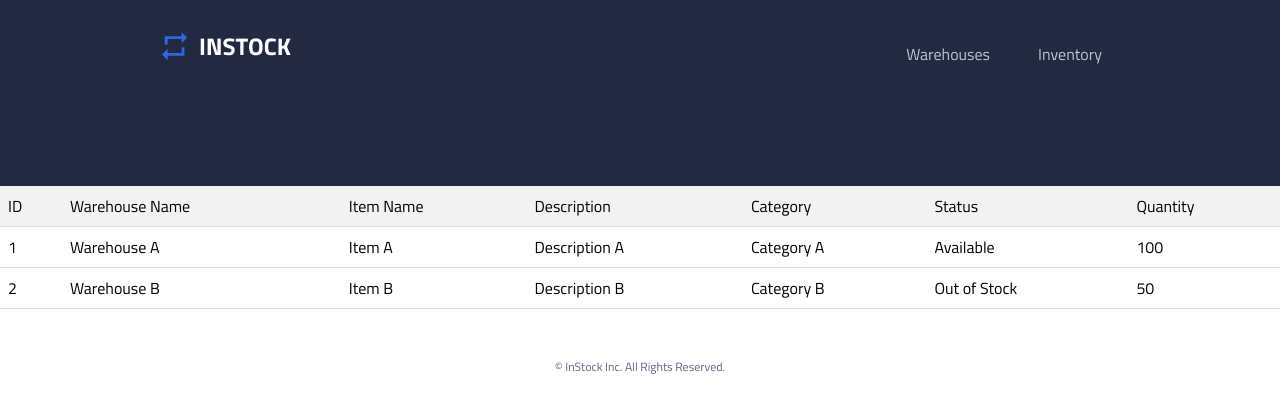
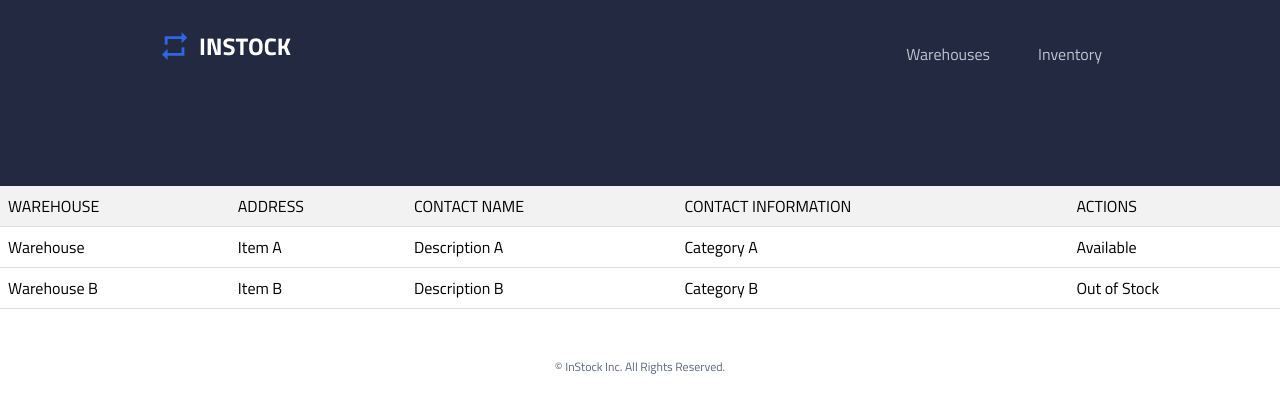
Before and after one commit to laura-nguyen/red-eyed-tree-frog-instock-client, a React (Vite) app: page / in a window 1280 px wide. Shown: the top 412 px of the page. Built offline with nearby package versions, Linux system fonts and the light colour scheme; no server answers.

Commit message:
added table structure in warehouse file

```diff
--- a/src/pages/Warehouses/Warehouses.jsx
+++ b/src/pages/Warehouses/Warehouses.jsx
@@ -26,39 +26,32 @@ export default function Warehouses () {
           <table id="inventoryTable">
               <thead>
                   <tr>
-                      <th onclick="sortTable(0)">ID</th>
-                      <th onclick="sortTable(1)">Warehouse Name</th>
-                      <th onclick="sortTable(2)">Item Name</th>
-                      <th onclick="sortTable(3)">Description</th>
-                      <th onclick="sortTable(4)">Category</th>
-                      <th onclick="sortTable(5)">Status</th>
-                      <th onclick="sortTable(6)">Quantity</th>
+                      <th>WAREHOUSE</th>
+                      <th>ADDRESS</th>
+                      <th>CONTACT NAME</th>
+                      <th>CONTACT INFORMATION</th>
+                      <th>ACTIONS</th>
                   </tr>
               </thead>
               <tbody>
                   {/* <!-- Data rows will go here --> */}
                   <tr>
-                      <td>1</td>
-                      <td>Warehouse A</td>
+                      <td>Warehouse </td>
                       <td>Item A</td>
                       <td>Description A</td>
                       <td>Category A</td>
                       <td>Available</td>
-                      <td>100</td>
                   </tr>
                   <tr>
-                      <td>2</td>
                       <td>Warehouse B</td>
                       <td>Item B</td>
                       <td>Description B</td>
                       <td>Category B</td>
                       <td>Out of Stock</td>
-                      <td>50</td>
                   </tr>
                   {/* <!-- More rows as needed --> */}
               </tbody>
           </table>
-          <script src="script.js"></script>
         </body>
 
   )
```
